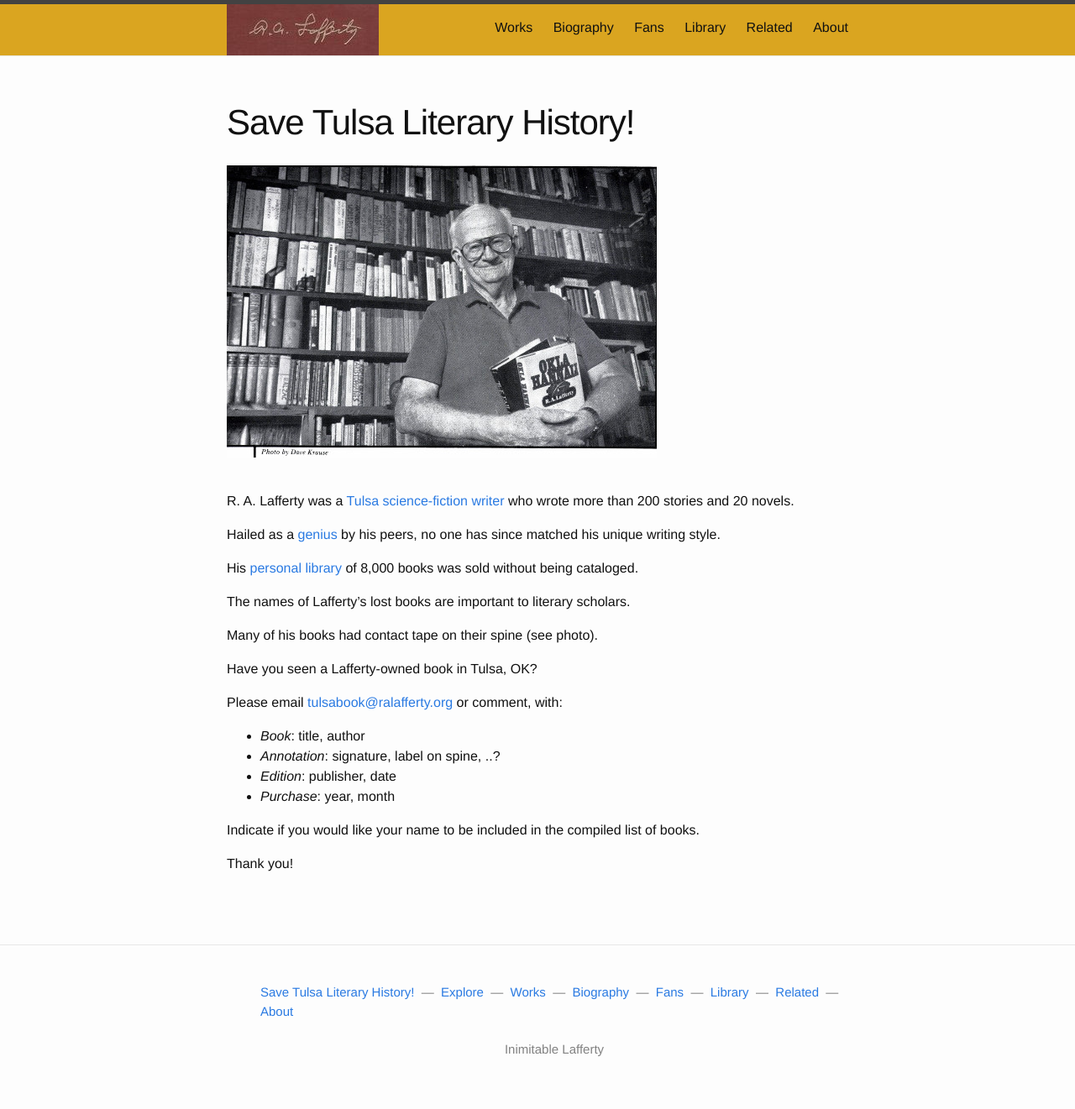
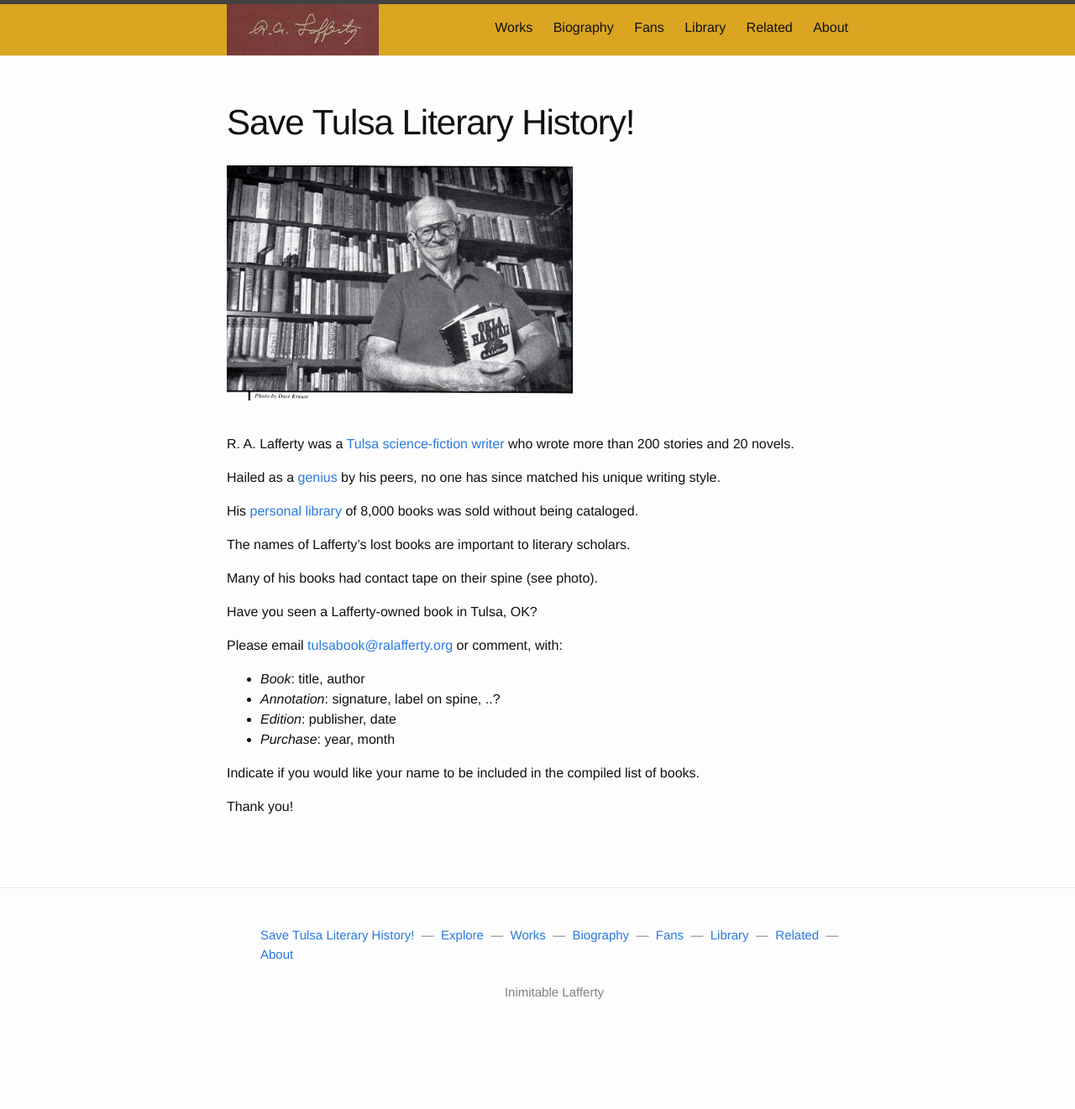
Before and after one commit to ralafferty/ralafferty.github.io, a Jekyll site: the page built from archive/tulsa-books-ad.md, in a window 1280 px wide. Shown: the whole page at 84% size. Built offline with Jekyll 4.4.1, drawn with Linux system fonts in a browser that asks for light colours; nearby versions of some CDN libraries; comment, search, counter and statistics services are not loaded; after the commit the page ends 1253 px from its top, so only the background shows below that.

Commit message:
rev tulsa books ad

```diff
--- a/archive/tulsa-books-ad.md
+++ b/archive/tulsa-books-ad.md
@@ -5,7 +5,7 @@ permalink: /ad/tulsa-books/
 weight: 4
 ---
 
-<img src="{{site.baseurl }}/images/lafferty-cg.jpg">
+<img src="{{site.baseurl }}/images/lafferty-cg.jpg" height="280">
 
 <br>
 R. A. Lafferty was a [Tulsa science-fiction writer](http://thislandpress.com/11/05/2014/lafferty-lost-and-found/?read=complete) who wrote more than 200 stories and 20 novels.
```
